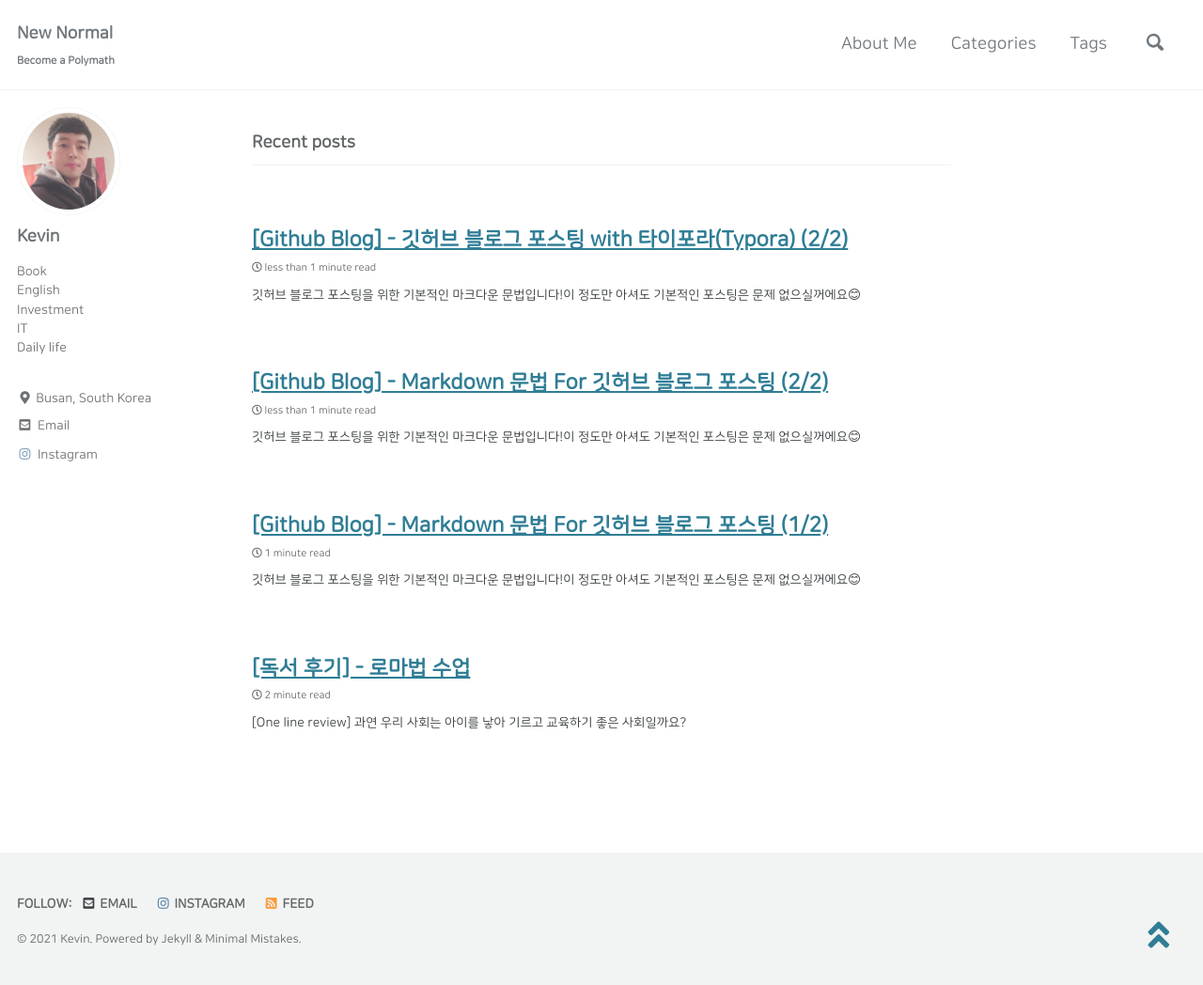
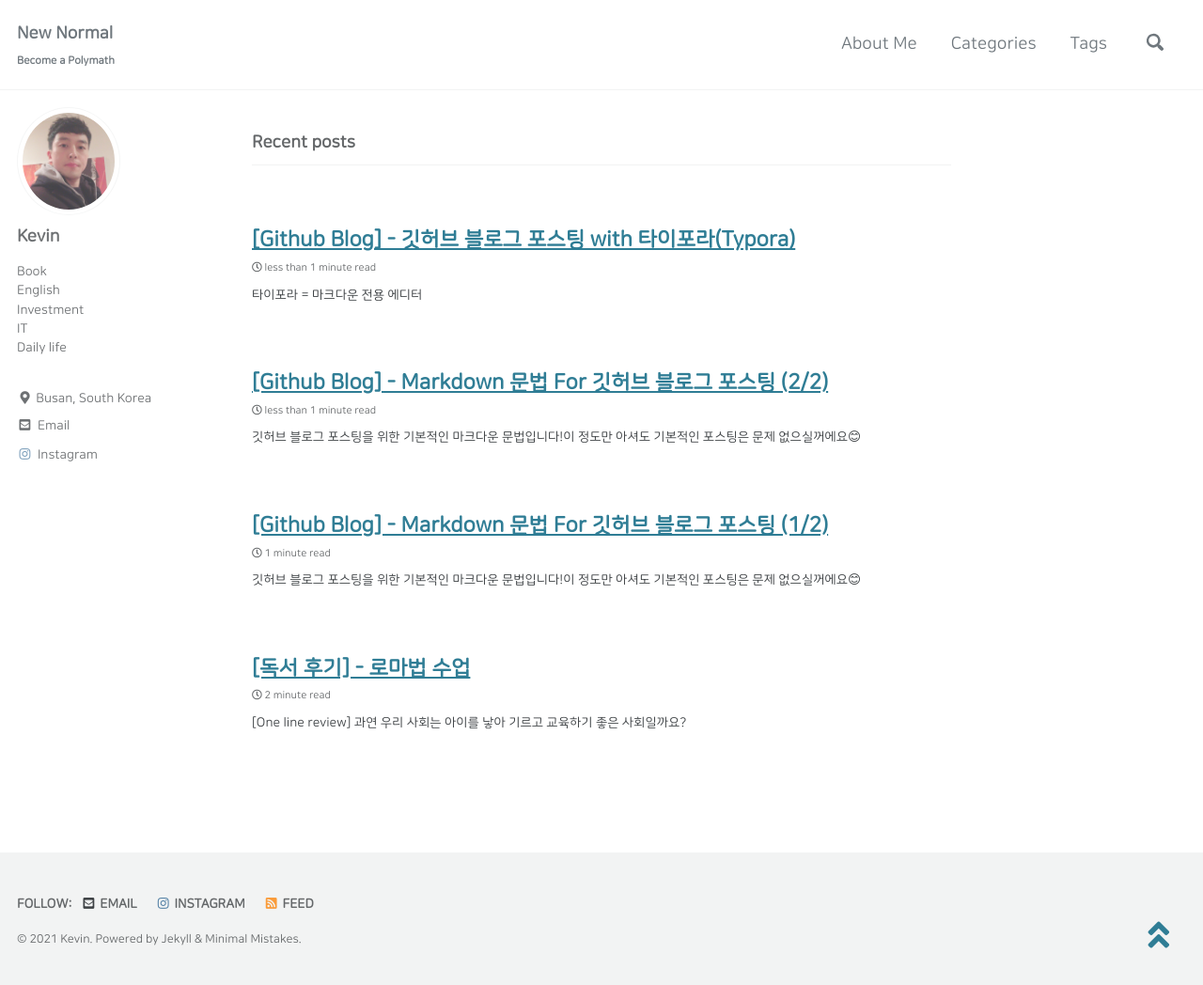
Before and after one commit to letsgokevin/readyfornewnormal.github.io, a Jekyll site: the page built from index.html, in a window 1280 px wide and 1048 px high. Shown: the whole window at 94% size. Built offline with Jekyll 4.4.1, drawn with Linux system fonts in a browser that asks for light colours; cached includes are drawn as plain includes; the list of posts is cut into pages by our own code; part of the change alters nothing that is shown.

Commit message:
Update 2021-07-26-IT3.md

```diff
--- a/_posts/IT/2021-07-26-IT3.md
+++ b/_posts/IT/2021-07-26-IT3.md
@@ -1,5 +1,5 @@
 ---
-title: "[Github Blog] - 깃허브 블로그 포스팅 with 타이포라(Typora) (2/2)"
+title: "[Github Blog] - 깃허브 블로그 포스팅 with 타이포라(Typora)"
 categories: IT
 toc : true
 toc_sticky : true
@@ -7,9 +7,37 @@ tags: [Github Blog]
 comments: true
 ---
 
-**깃허브 블로그 포스팅을 위한 기본적인 마크다운 문법입니다!<br/>이 정도만 아셔도 기본적인 포스팅은 문제 없으실꺼에요😊**
+**타이포라 = 마크다운 전용 에디터**
 {: .text-center}
 {: .notice}
 
-<span style="color:red">붉은 색</span>
-<span style="color:blue">파란 색</span>
+## 타이포라
+마크다운 전용 에디터로서 마크다운 문법으로 포스팅을 작성하는 경우에 활용 가능<br/>
+마크다운 코드로 입력해서 사용해야 하는 기능들을 클릭 및 단축키로 바로 적용 가능<br/>
+
+## 사용법
+별도 설명이 필요 없을 정도로 매우 간단하고 Eeay. 걍 다운 받아서 실행시켜 보세용<br/>
+**(페이지 하단에 다운로드 링크 있음)**
+
+## 주요 기능
+
+저는 주로 반영 화면을 확인하고 싶을 때나 표, 이모지를 삽입하고 싶을 때 활용하고 있슴둥
+
+### 1. 반영되는 화면 실시간으로 확인 가능
+
+![타이포라](https://user-images.githubusercontent.com/86281619/126941677-fc0be580-32cb-4143-9c13-0483d94126e1.png){: width="100% height="100%}
+
+### 2. 표 삽입
+![표 삽입](https://user-images.githubusercontent.com/86281619/126942359-c52bb7bb-d6c3-4fd9-b2aa-d914cd4d6b84.png){: width="100% height="100%}
+
+### 3. 이모지
+![이모지](https://user-images.githubusercontent.com/86281619/126942364-2ef3c98f-f0b2-4d08-bb23-23f3c3006c0a.png){: width="100% height="100%}
+
+## 다운로드 링크
+
+[<다운로드 링크>](https://typora.io)
+
+
+
+끝.
+{: .text-right}
```
